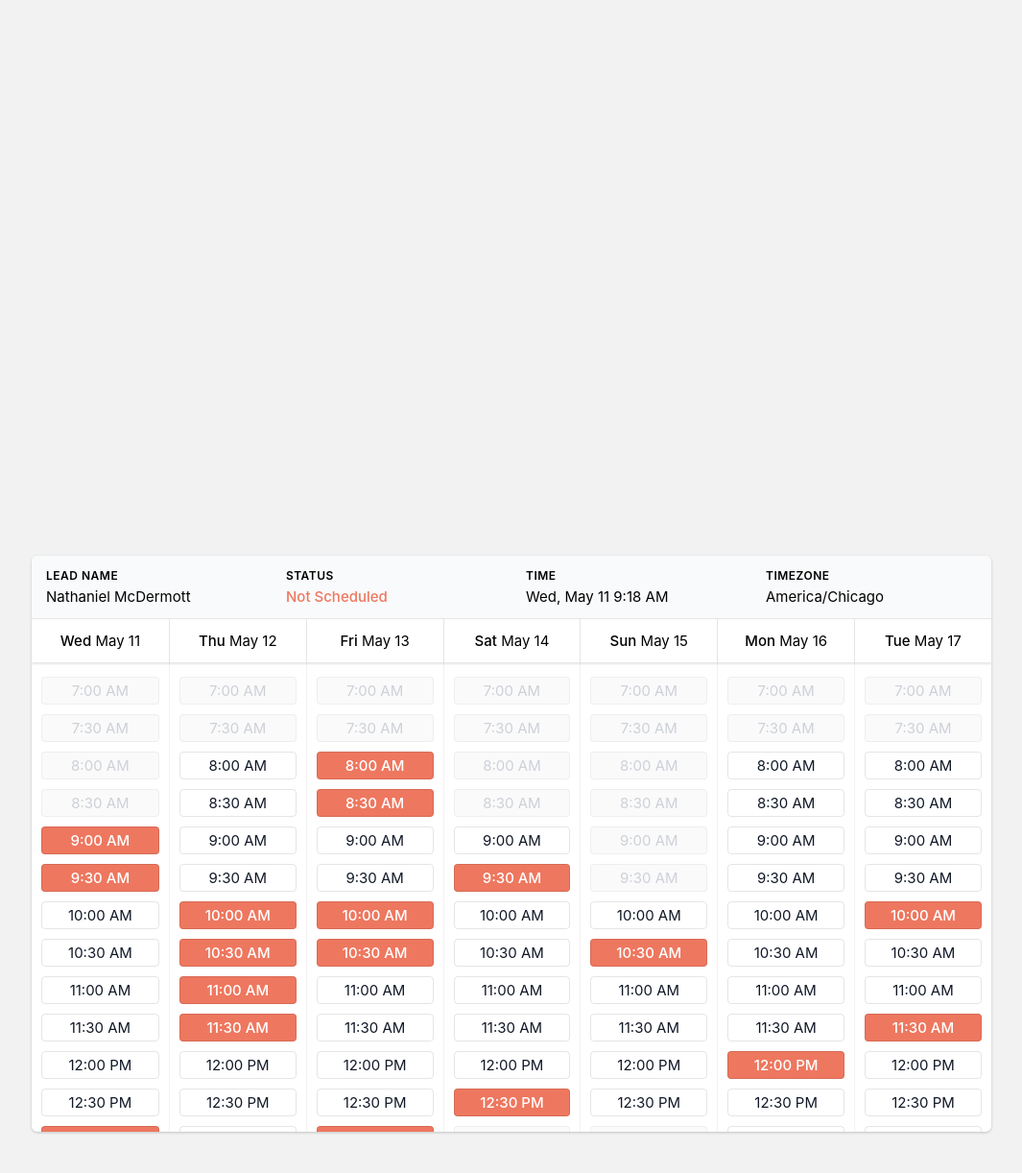
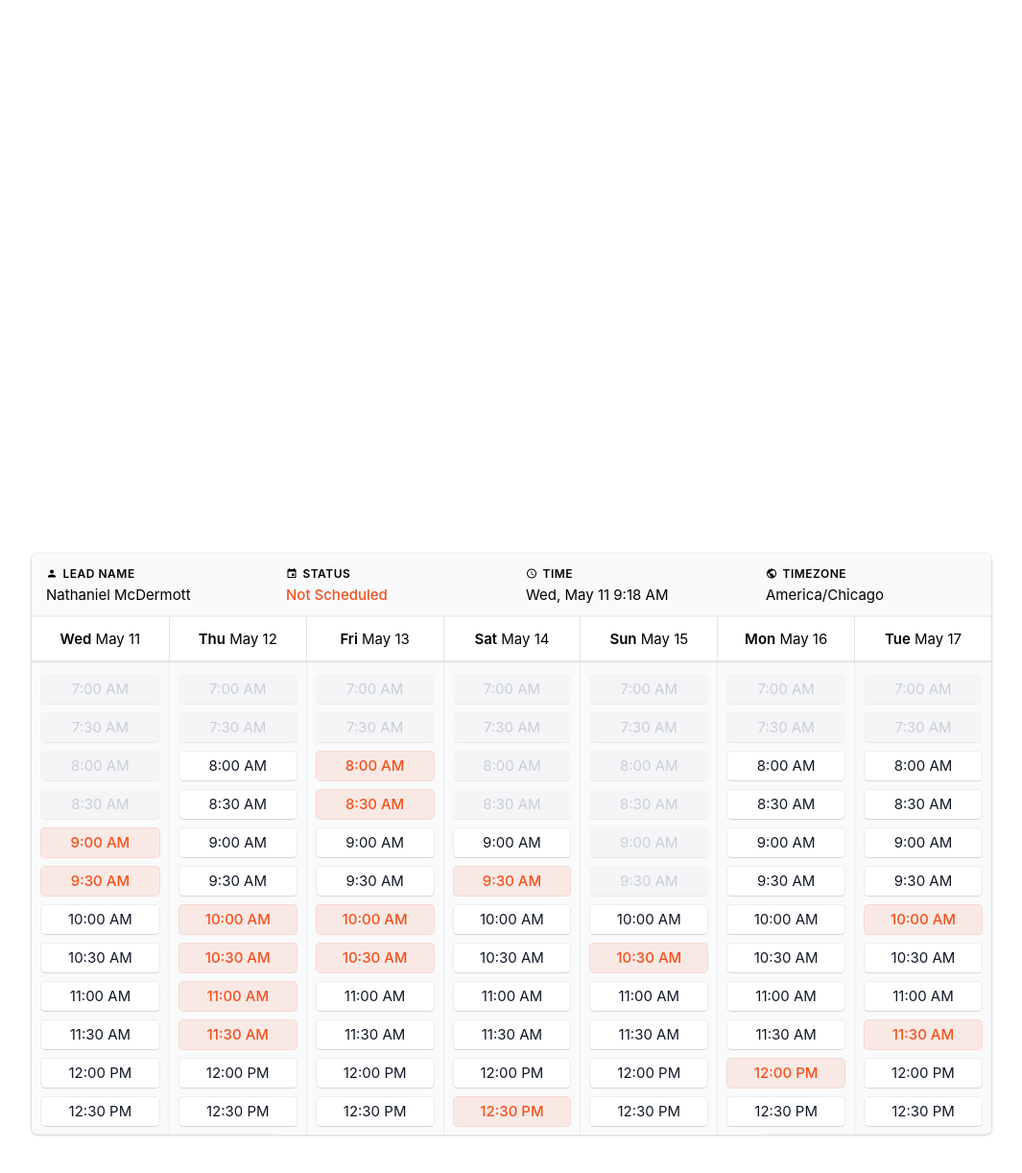
Before and after one commit to Usealan/website, a Jekyll site: the page built from labs/calendar.html, in a window 1280 px wide. Shown: the top 1222 px of the page at 96% size, without its empty margins (107-1172 px from the left). Built offline with Jekyll 4.4.1, drawn with Linux system fonts in a browser that asks for light colours; nearby versions of some CDN libraries; some web fonts are replaced.

Commit message:
progress

```diff
--- a/labs/calendar.html
+++ b/labs/calendar.html
@@ -15,28 +15,29 @@ title: Calendar UI
       @import url("https://rsms.me/inter/inter.css");
       @import url("https://cdn.materialdesignicons.com/5.4.55/css/materialdesignicons.min.css");
       * { margin: 0; padding: 0; -webkit-font-smoothing: antialiased; box-sizing: border-box; -webkit-tap-highlight-color: transparent; -webkit-font-smoothing: antialiased; outline: 0 none; shape-renderer: crispEdges;	-moz-osx-font-smoothing: grayscale; }
-      :root { --blue: #5F6EEE; --yellow: #EEDF5F; --green: #22BAA0; --orange: #EE935F; --red: #EE775F; }
-      .ac { font-family: "Inter", system-ui, -apple-system, BlinkMacSystemFont, "Segoe UI", "Roboto", "Oxygen", "Ubuntu", "Cantarell", "Fira Sans", "Droid Sans", "Helvetica Neue", sans-serif; font-size: 17px; line-height: 1.8; position: absolute; top: 0; left: 0; width: 100%; height: 100%; overflow: hidden; background: #F2F2F2; }
-      .ac .wrapper { position: relative; margin: 0 auto; width: 100%; height: 100%; max-width: 1000px; box-shadow: 0 1px 3px rgba(0,0,0,0.2); background: white; overflow: hidden; }
+      :root { --blue: #5F6EEE; --yellow: #EEDF5F; --green: #33B679; --orange: #EE935F; --red: #F4511E; }
+      .ac { font-family: "Inter", system-ui, -apple-system, BlinkMacSystemFont, "Segoe UI", "Roboto", "Oxygen", "Ubuntu", "Cantarell", "Fira Sans", "Droid Sans", "Helvetica Neue", sans-serif; font-size: 17px; line-height: 1.8; position: absolute; top: 0; left: 0; width: 100%; height: 100%; overflow: hidden; }
+      .ac .wrapper { position: relative; margin: 0 auto; width: 100%; height: 100%; max-width: 1000px; box-shadow: 0 1px 3px rgba(0,0,0,0.2), 0 0 0 1px rgba(0,0,0,0.05); background: white; overflow: hidden; }
       .ac .head { font-size: 0; height: 65px; background: #F9FAFB; }
       .ac .block { display: inline-block; width: calc(100% / 4); padding: 15px; line-height: 1; white-space: nowrap; }
       .ac .block label { display: block; text-transform: uppercase; font-size: 12px; font-weight: 600; margin: 0 0 5px; letter-spacing: 0.5px; }
-      .ac .block span { font-size: 15px; display: block; text-overflow: ellipsis; overflow: hidden; line-height: 1.5; }
-      .ac .status span { color: var(--green); font-weight: 500; }
-      .ac .status.red span { color: var(--red); }
+      .ac .block .value { font-size: 15px; display: block; text-overflow: ellipsis; overflow: hidden; line-height: 1.5; }
+      .ac .status .value { color: var(--green); font-weight: 500; }
+      .ac .block span.mdi { margin-right: 5px; }
+      .ac .status.red .value { color: var(--red); }
       .ac .cal-grid { position: absolute; top: 65px; left: 0; width: 100%; height: calc(100% - 65px); border-top: 1px solid rgba(0,0,0,0.1); user-select: none; }
-      .ac .cal-grid-head { position: absolute; top: 0; left: 0; width: 100%; height: 45px; box-shadow: 0 2px 2px rgba(0,0,0,0.1); }
+      .ac .cal-grid-head { position: absolute; top: 0; left: 0; width: 100%; height: 45px; box-shadow: 0 2px 2px rgba(0,0,0,0.1); z-index: 1; }
       .ac .days { font-size: 0; }
       .ac .days .item { font-size: 15px; display: inline-block; width: calc(100% / 7); text-align: center; line-height: 45px; border-left: 1px solid rgba(0,0,0,0.1); }
       .ac .days .item:first-child { border-left: 0 none; }
-      .ac .days .item span:first-child { font-weight: 500; }
+      .ac .days .item span:first-child { font-weight: 600; }
       .ac .cal-grid-body { position: absolute; top: 45px; left: 0; width: 100%; height: calc(100% - 45px); font-size: 0; overflow: auto; }
-      .ac .day-column { display: inline-block; width: calc(100% / 7); padding: 5px 0; border-left: 1px solid rgba(0,0,0,0.05); font-size: 17px; vertical-align: top; }
+      .ac .day-column { display: inline-block; width: calc(100% / 7); padding: 5px 0; border-left: 1px solid rgba(0,0,0,0.05); font-size: 17px; vertical-align: top; background: #F9FAFB; }
       .ac .day-column:first-child { border-left: 0 none; }
-      .ac .slot { border: 1px solid rgba(0,0,0,0.1); color: #111827; text-align: center; width: calc(100% - 20px); margin: 10px auto; border-radius: 4px; font-size: 15px; cursor: pointer; }
+      .ac .slot { box-shadow: 0 1px 1px rgba(0,0,0,0.1), 0 0 0 1px rgba(0,0,0,0.05); background: white; color: #111827; text-align: center; width: calc(100% - 20px); margin: 10px auto; border-radius: 4px; font-size: 15px; line-height: 2; cursor: pointer; }
       .ac .slot.disabled { background: rgba(156,163,175,0.1); color: #9CA3AF; pointer-events: none; cursor: not-allowed; opacity: 0.5; }
-      .ac .slot.booked { background: var(--red); pointer-events: none; color: white; font-weight: 500; }
-      .ac .slot.selected { background: var(--green); color: white; font-weight: 500; }
+      .ac .slot.booked { color: var(--red); box-shadow: 0 0 0 1px rgba(244,81,30,0.2); background: rgba(244,81,30,0.1); pointer-events: none; font-weight: 500; }
+      .ac .slot.selected { background: var(--green); box-shadow: 0 1px 2px rgba(0,0,0,0.2), 0 0 0 1px rgba(0,0,0,0.05) inset; color: white; font-weight: 500; }
       @media screen and (max-width: 767px) {
         .ac .head { padding: 10px 0 0; height: 55px; }
         .ac .cal-grid { top: 55px; height: calc(100% - 55px); }
@@ -44,7 +45,7 @@ title: Calendar UI
         .ac .block { width: 50%; padding: 0 10px 10px; overflow: hidden; }
         .ac .block label { display: inline-block; margin: 0; font-size: 12px; vertical-align: top; text-transform: none; letter-spacing: normal; }
         .ac .block label:after { content: ":"; margin-right: 5px; }
-        .ac .block span { display: inline-block; font-size: 12px; line-height: 1; vertical-align: top; }
+        .ac .block .value { display: inline-block; font-size: 12px; line-height: 1; vertical-align: top; }
         .ac .cal-grid-head { height: 40px; }
         .ac .cal-grid-body { top: 40px; height: calc(100% - 40px); }
         .ac .days .item { font-size: 12px; width: calc(100% / 5); line-height: 40px; }
@@ -76,7 +77,7 @@ title: Calendar UI
 
       }
       @media screen and (min-height: 700px) and (min-width: 600px) {
-        .ac .wrapper { max-height: 600px; width: calc(100% - 20px); top: 50%; transform: translateY(-50%); border-radius: 6px; }
+        .ac .wrapper { max-height: 605px; width: calc(100% - 20px); top: 50%; transform: translateY(-50%); border-radius: 6px; }
       }
     </style>
   </head>
@@ -85,20 +86,20 @@ title: Calendar UI
       <div class="wrapper">
         <div class="head">
           <div class="block lead-name">
-            <label>Lead Name</label>
-            <span>Nathaniel McDermott</span>
+            <label><span class="mdi mdi-account"></span>Lead Name</label>
+            <span class="value">Nathaniel McDermott</span>
           </div>
           <div class="block status red">
-            <label>Status</label>
-            <span>Not Scheduled</span>
+            <label><span class="mdi mdi-calendar"></span>Status</label>
+            <span class="value">Not Scheduled</span>
           </div>
           <div class="block time">
-            <label>Time</label>
-            <span>Wed, May 11 9:18 AM</span>
+            <label><span class="mdi mdi-clock-outline"></span>Time</label>
+            <span class="value">Wed, May 11 9:18 AM</span>
           </div>
           <div class="block time-zone">
-            <label>Timezone</label>
-            <span>America/Chicago</span>
+            <label><span class="mdi mdi-earth"></span>Timezone</label>
+            <span class="value">America/Chicago</span>
           </div>
         </div>
         <div class="cal-grid">
@@ -166,10 +167,6 @@ title: Calendar UI
               <div class="slot"><span>8:30 PM</span></div>
               <div class="slot disabled"><span>9:00 PM</span></div>
               <div class="slot disabled"><span>9:30 PM</span></div>
-              <div class="slot disabled"><span>10:00 PM</span></div>
-              <div class="slot disabled"><span>10:30 PM</span></div>
-              <div class="slot disabled"><span>11:00 PM</span></div>
-              <div class="slot disabled"><span>11:30 PM</span></div>
             </div>
             <div class="day-column">
               <div class="slot disabled"><span>7:00 AM</span></div>
@@ -202,10 +199,6 @@ title: Calendar UI
               <div class="slot booked"><span>8:30 PM</span></div>
               <div class="slot disabled"><span>9:00 PM</span></div>
               <div class="slot disabled"><span>9:30 PM</span></div>
-              <div class="slot disabled"><span>10:00 PM</span></div>
-              <div class="slot disabled"><span>10:30 PM</span></div>
-              <div class="slot disabled"><span>11:00 PM</span></div>
-              <div class="slot disabled"><span>11:30 PM</span></div>
             </div>
             <div class="day-column">
               <div class="slot disabled"><span>7:00 AM</span></div>
@@ -238,10 +231,6 @@ title: Calendar UI
               <div class="slot disabled"><span>8:30 PM</span></div>
               <div class="slot disabled"><span>9:00 PM</span></div>
               <div class="slot disabled"><span>9:30 PM</span></div>
-              <div class="slot disabled"><span>10:00 PM</span></div>
-              <div class="slot disabled"><span>10:30 PM</span></div>
-              <div class="slot disabled"><span>11:00 PM</span></div>
-              <div class="slot disabled"><span>11:30 PM</span></div>
             </div>
             <div class="day-column">
               <div class="slot disabled"><span>7:00 AM</span></div>
@@ -274,10 +263,6 @@ title: Calendar UI
               <div class="slot disabled"><span>8:30 PM</span></div>
               <div class="slot disabled"><span>9:00 PM</span></div>
               <div class="slot disabled"><span>9:30 PM</span></div>
-              <div class="slot disabled"><span>10:00 PM</span></div>
-              <div class="slot disabled"><span>10:30 PM</span></div>
-              <div class="slot disabled"><span>11:00 PM</span></div>
-              <div class="slot disabled"><span>11:30 PM</span></div>
             </div>
             <div class="day-column">
               <div class="slot disabled"><span>7:00 AM</span></div>
@@ -310,10 +295,6 @@ title: Calendar UI
               <div class="slot disabled"><span>8:30 PM</span></div>
               <div class="slot disabled"><span>9:00 PM</span></div>
               <div class="slot disabled"><span>9:30 PM</span></div>
-              <div class="slot disabled"><span>10:00 PM</span></div>
-              <div class="slot disabled"><span>10:30 PM</span></div>
-              <div class="slot disabled"><span>11:00 PM</span></div>
-              <div class="slot disabled"><span>11:30 PM</span></div>
             </div>
             <div class="day-column">
               <div class="slot disabled"><span>7:00 AM</span></div>
@@ -346,10 +327,6 @@ title: Calendar UI
               <div class="slot"><span>8:30 PM</span></div>
               <div class="slot disabled"><span>9:00 PM</span></div>
               <div class="slot disabled"><span>9:30 PM</span></div>
-              <div class="slot disabled"><span>10:00 PM</span></div>
-              <div class="slot disabled"><span>10:30 PM</span></div>
-              <div class="slot disabled"><span>11:00 PM</span></div>
-              <div class="slot disabled"><span>11:30 PM</span></div>
             </div>
             <div class="day-column">
               <div class="slot disabled"><span>7:00 AM</span></div>
@@ -382,10 +359,6 @@ title: Calendar UI
               <div class="slot"><span>8:30 PM</span></div>
               <div class="slot disabled"><span>9:00 PM</span></div>
               <div class="slot disabled"><span>9:30 PM</span></div>
-              <div class="slot disabled"><span>10:00 PM</span></div>
-              <div class="slot disabled"><span>10:30 PM</span></div>
-              <div class="slot disabled"><span>11:00 PM</span></div>
-              <div class="slot disabled"><span>11:30 PM</span></div>
             </div>
           </div>
         </div>
```
